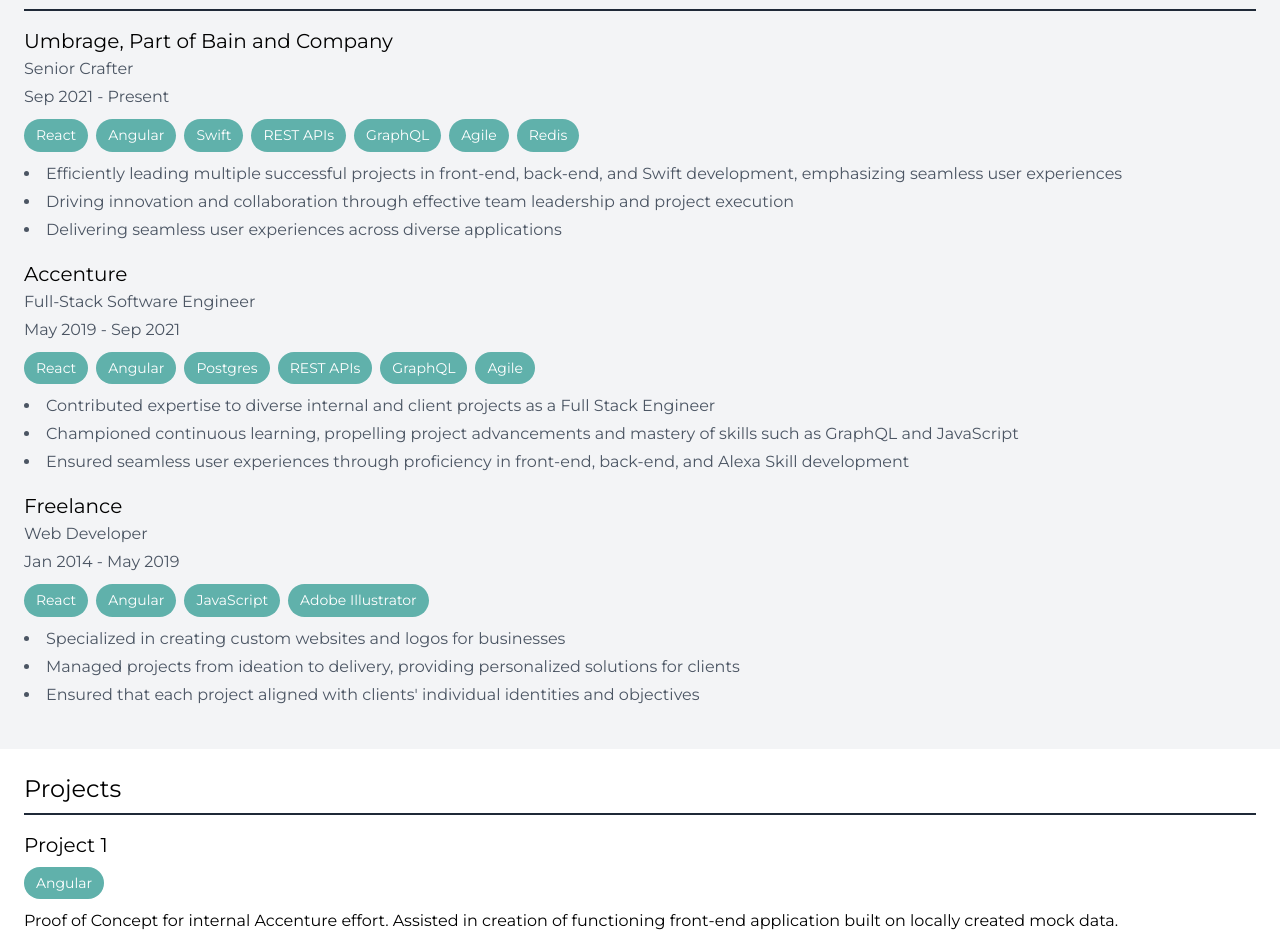
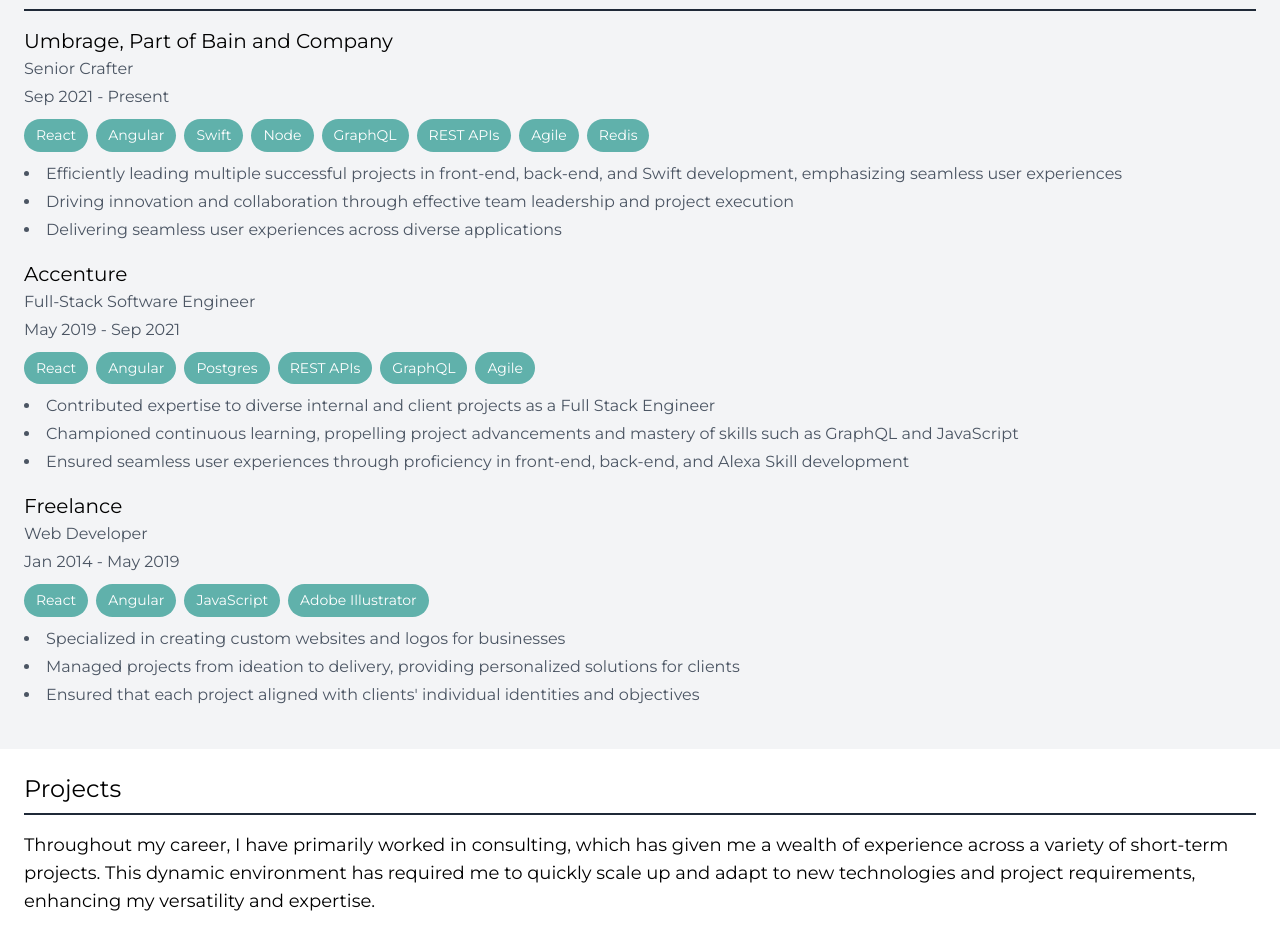
Before and after one commit to chelsme/chelsme.github.io, a React (Create React App) app: page / in a window 1280 px wide. Shown: the part 433-1372 px from the top of the page. Built offline with nearby package versions, Linux system fonts and the light colour scheme.

Commit message:
data updates

```diff
--- a/src/components/Projects.js
+++ b/src/components/Projects.js
@@ -5,6 +5,9 @@
   return (
     <section id="projects" className="p-6">
       <h2 className="text-2xl border-b-2 border-gray-800 pb-2">Projects</h2>
+      <p className="text-lg mt-4 mb-6">
+        Throughout my career, I have primarily worked in consulting, which has given me a wealth of experience across a variety of short-term projects. This dynamic environment has required me to quickly scale up and adapt to new technologies and project requirements, enhancing my versatility and expertise.
+      </p>
       <ul className="mt-4">
         {projectData.map((project, index) => (
           <li className="mb-4" key={index}>
--- a/src/data.js
+++ b/src/data.js
@@ -3,7 +3,7 @@
   location: "San Antonio, TX",
   email: "chelsea.crowson@me.com",
   linkedin: "https://www.linkedin.com/in/chelseacrowson/",
-  bio: "Senior Full-stack developer with a passion for crafting seamless user experiences across various platforms. My expertise spans front-end, back-end, and mobile development, allowing me to approach projects from multiple perspectives and deliver innovative solutions. With a diverse skill set and an affinity for continuous learning, I thrive in the ever-changing tech industry. As a problem solver and creative thinker, I take pride in leveraging my menagerie of skills to build scalable and robust applications that make a positive impact for clients and users alike."
+  bio: "Senior Full-stack developer with a passion for crafting seamless user experiences across various platforms. My expertise spans front-end, back-end, and mobile development, allowing me to approach projects from multiple perspectives and deliver innovative solutions. With a diverse skill set and an affinity for continuous learning, I thrive in the ever-changing tech industry. As a problem solver and creative thinker, I take pride in leveraging my menagerie of skills to build scalable and robust applications that make a positive impact for clients and users alike.",
 }
 
 export const experienceData = [
@@ -16,7 +16,7 @@
       "Driving innovation and collaboration through effective team leadership and project execution",
       "Delivering seamless user experiences across diverse applications",
     ],
-    technologies: ["React", "Angular", "Swift", "REST APIs", "GraphQL", "Agile", "Redis"]
+    technologies: ["React", "Angular", "Swift", "Node", "GraphQL", "REST APIs", "Agile", "Redis"]
   },
   {
     company: "Accenture",
```
